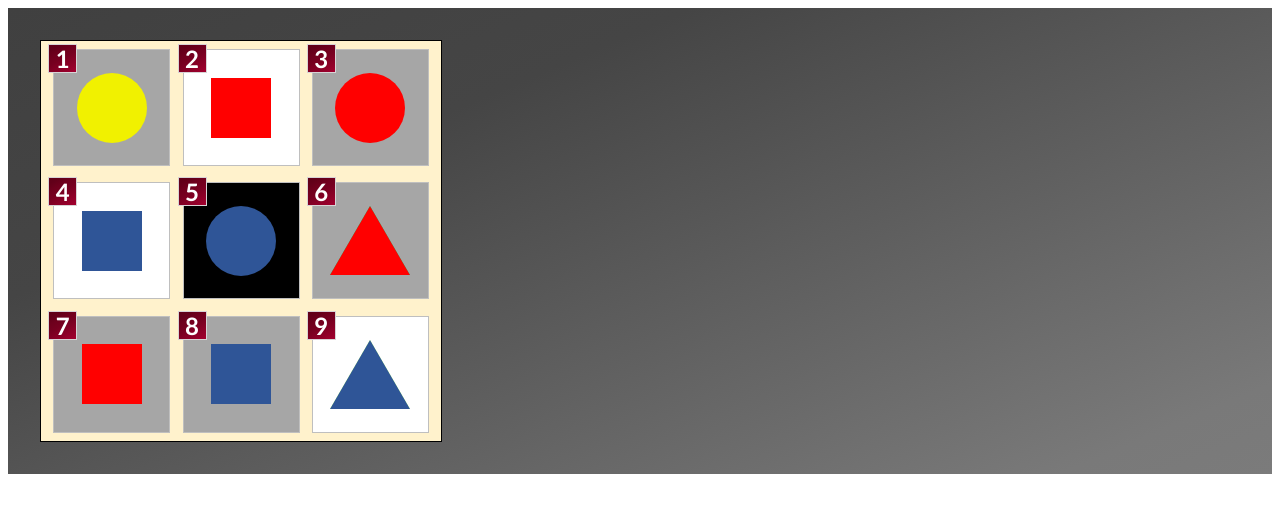
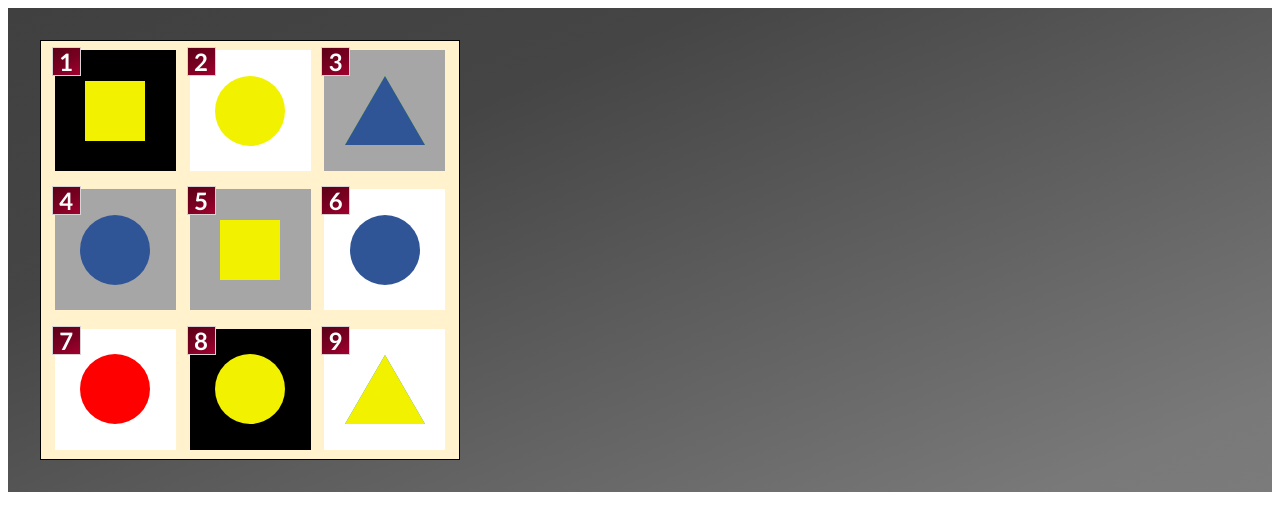
Before and after one commit to xbmac2/set-match-app, a React (Vite) app: page / in a window 1280 px wide. Shown: the top 530 px of the page. Built offline with nearby package versions, Linux system fonts and the light colour scheme.

Commit message:
adds card click to select; checks player guess

```diff
--- a/src/App.tsx
+++ b/src/App.tsx
@@ -2,12 +2,12 @@ import reactLogo from "./assets/react.svg";
 import viteLogo from "/vite.svg";
 import "./App.scss";
 
-import Board from "./containers/Board/Board";
+import RoundPage from "./pages/RoundPage/RoundPage";
 
 function App() {
   return (
     <>
-      <Board />
+      <RoundPage />
     </>
   );
 }
--- a/src/components/Card/Card.module.scss
+++ b/src/components/Card/Card.module.scss
@@ -135,3 +135,11 @@
   justify-content: center;
   align-items: center;
 }
+
+.not_selected {
+  border: 3px solid transparent;
+}
+
+.is_selected {
+  border: 3px solid #00ff00; //yellow;
+}
--- a/src/components/Card/Card.tsx
+++ b/src/components/Card/Card.tsx
@@ -1,4 +1,6 @@
+import { useState } from "react";
 import styles from "./Card.module.scss";
+import { PlayerGuess, playerGuess } from "../../pages/RoundPage/RoundPage";
 
 export const cardShapes = ["square", "circle", "triangle"];
 export const cardShapeColours = ["red", "blue", "yellow"];
@@ -59,14 +61,24 @@ export interface CardProps {
   shapeColour: string;
   backgroundColour: string;
   numberId: number;
+  cardOnBoardObj: CardOnBoard;
+  //playerGuess: PlayerGuess;
+  guess: number[];
+  setGuess: (value: any) => unknown;
 }
 
 const Card = ({
+  guess,
+  setGuess,
+  cardOnBoardObj,
   shape,
   shapeColour,
   backgroundColour,
   numberId,
 }: CardProps) => {
+  //sleceted state for giving answer
+  const [isSelected, setIsSelected] = useState(false);
+  //rendering divs
   let requiredShapeStyle = undefined; //null?
   let requiredShapeColourStyle = undefined; //null?
   let requiredBackgroundColourStyle = undefined; //null?
@@ -111,8 +123,28 @@ const Card = ({
       break;
   }
 
+  //for selecting card
+  const handleClick = () => {
+    //render to visually indicate selection
+    setIsSelected(!isSelected);
+    //give number id to board state
+    console.log(cardOnBoardObj.getNumberId());
+    //setting guess
+    if (guess.length < 3) {
+      setGuess(guess.concat([cardOnBoardObj.getNumberId()]));
+    }
+
+    //RWEIRTE THIS TO A FULL IF ELSE THAT ADDS OR REMOVES FROM SET GUESS
+  };
+
   return (
-    <article className={`${styles.card} ${requiredBackgroundColourStyle}`}>
+    <article
+      className={
+        `${styles.card} ${requiredBackgroundColourStyle}` +
+        (isSelected ? ` ${styles.is_selected}` : ` ${styles.not_selected}`)
+      }
+      onClick={handleClick}
+    >
       <div className={styles.number_tag}>{numberId + ""}</div>
       <div
         className={`${requiredShapeStyle} ${requiredShapeColourStyle}`}
--- a/src/containers/Board/Board.module.scss
+++ b/src/containers/Board/Board.module.scss
@@ -1,6 +1,6 @@
 .board {
-  height: 400px;
-  width: 400px;
+  height: 418px;
+  width: 418px;
   border: 1px solid black;
 
   display: flex;
--- a/src/containers/Board/Board.tsx
+++ b/src/containers/Board/Board.tsx
@@ -1,28 +1,47 @@
-import Card, { CardOnBoard } from "../../components/Card/Card";
+import { useEffect, useState } from "react";
+import Card, { CardImage, CardOnBoard } from "../../components/Card/Card";
 import { Deck } from "../../components/Card/Deck";
+import { PlayerGuess, Round } from "../../pages/RoundPage/RoundPage";
 import { generateAnswerKey } from "./AnswerKey";
 import styles from "./Board.module.scss";
+import { BoardState } from "./BoardState";
 
-const Board = () => {
-  const deck = new Deck();
-  const myFirstNine = deck.shuffleAndGetNine();
-  //myFirstNine.forEach((card) => console.log(card.getCardDescription()));
+const Board = ({ boardCards }) => {
+  const round = new Round(boardCards);
+  const answers = round.getAnswerKey();
+  //accept player answers
+  const [guess, setGuess] = useState([]);
+  useEffect(() => {
+    console.log(guess);
+    if (guess.length === 3) {
+      guess.sort((a, b) => a - b);
 
-  //place the nine on the board ie. assign number ids
-  const nineOnTheBoard = myFirstNine.map((card, index) => {
-    return new CardOnBoard(card, index + 1);
-  });
-  nineOnTheBoard.forEach((card) => {
-    console.log(card.getCardDescription(), card.getNumberId());
-    //prints twice in the console, second print is correct
-  });
-  generateAnswerKey(nineOnTheBoard);
+      if (answers.includes(guess) === false) {
+        ///this is an incorrect answer
+      }
+
+      //then if its correct answer...
+      const index = answers.indexOf(guess);
+      answers.splice(index, 1);
+      //setGuess([]);
+    }
+  }, [guess]);
+
+  useEffect(() => {
+    console.log(answers, "remaining answers");
+    if (answers.length === 0) {
+      round.setIsMatch();
+    }
+  }, [answers]);
   return (
     <div className={styles.board}>
-      {myFirstNine.map((card, index) => {
+      {boardCards.map((card, index) => {
         return (
           <Card
             key={index}
+            guess={guess}
+            setGuess={setGuess}
+            cardOnBoardObj={card}
             shape={card.getShape()}
             shapeColour={card.getShapeColour()}
             backgroundColour={card.getBackgroundColour()}
--- /dev/null
+++ b/src/containers/Board/BoardState.ts
@@ -0,0 +1,35 @@
+import { CardOnBoard } from "../../components/Card/Card";
+
+export class BoardState {
+  private cardsOnBoard: CardOnBoard[];
+  private selectedCards: CardOnBoard[];
+
+  public constructor(cardsOnBoard: CardOnBoard[]) {
+    this.cardsOnBoard = cardsOnBoard;
+    this.selectedCards = [];
+  }
+
+  public getCardsOnBoard(): CardOnBoard[] {
+    return this.cardsOnBoard;
+  }
+
+  public getSelectedCards(): CardOnBoard[] {
+    return this.selectedCards;
+  }
+
+  public setSelectedCards(cards: CardOnBoard): void {
+    this.selectedCards.push(cards);
+  }
+
+  public printSelectedCards(): void {
+    console.log("this method is working");
+    if (this.selectedCards.length === 0) {
+      console.log("no selected cards");
+    }
+    this.selectedCards.forEach((card) => console.log(card.getNumberId));
+  }
+
+  public clearSelectedCards(): void {
+    this.selectedCards = [];
+  }
+}
--- /dev/null
+++ b/src/pages/RoundPage/RoundPage.tsx
@@ -0,0 +1,68 @@
+import { CardOnBoard } from "../../components/Card/Card";
+import { Deck } from "../../components/Card/Deck";
+import { generateAnswerKey } from "../../containers/Board/AnswerKey";
+import Board from "../../containers/Board/Board";
+
+// export const playerGuess: number[] = [];
+
+export class Round {
+  private board: CardOnBoard[];
+  private answerKey: number[][];
+  private isMatch: boolean;
+
+  public constructor(board: CardOnBoard[]) {
+    this.board = board;
+    this.answerKey = generateAnswerKey(board);
+    this.isMatch = false;
+  }
+
+  public getAnswerKey(): number[][] {
+    return this.answerKey;
+  }
+
+  public setIsMatch(): void {
+    this.isMatch = true;
+  }
+}
+
+export class PlayerGuess {
+  private guess: number[];
+
+  public constructor() {
+    this.guess = [];
+  }
+
+  private getGuess(): number[] {
+    return this.guess;
+  }
+
+  private addToGuess(number: number): number[] {
+    this.guess.push(number);
+    return this.guess;
+  }
+}
+
+export const playOneRound = (nineOnTheBoard: CardOnBoard[]) => {
+  //accept player answers
+  //const playerGuess = [];
+  //clicking cards should push answer to player guess
+  //score player answer
+  //gyul opportunity
+};
+
+const RoundPage = () => {
+  //set up the board, answers, and gyul boolean
+  const deck = new Deck();
+  const nineFromDeck = deck.shuffleAndGetNine();
+  const nineOnTheBoard = nineFromDeck.map((card, index) => {
+    return new CardOnBoard(card, index + 1);
+  });
+
+  return (
+    <main>
+      <Board boardCards={nineOnTheBoard} />
+    </main>
+  );
+};
+
+export default RoundPage;
```
